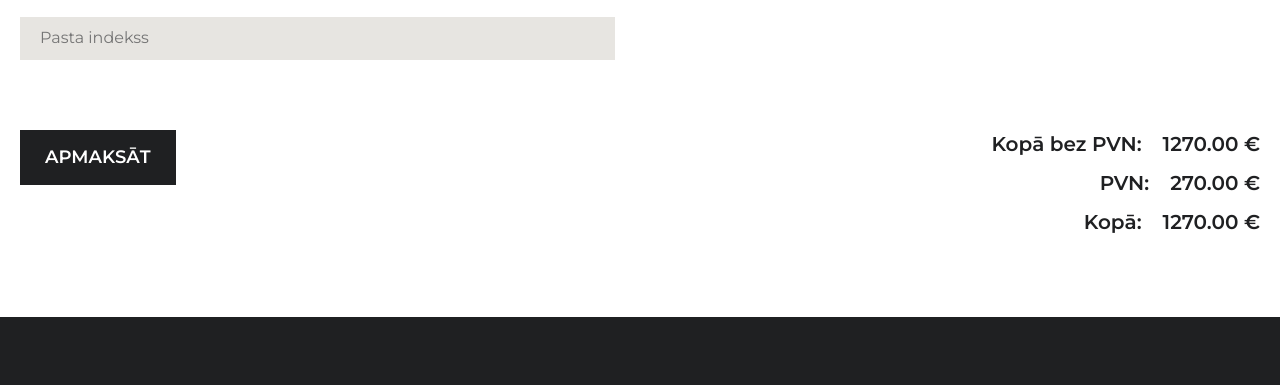
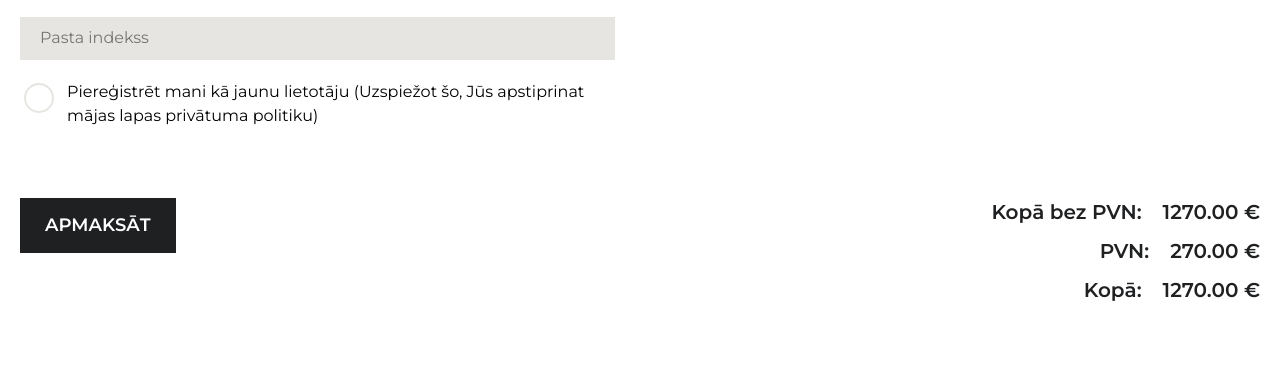
Before and after one commit to Ar4a0907/ergobirojs, a plain HTML site: page noformesana-fiz.html in a window 1280 px wide. Shown: the part 1584-1969 px from the top of the page. Drawn offline with nearby package versions, Linux system fonts and the light colour scheme.

Commit message:
Checkbox pievienošana noformēšanas lapai

```diff
--- a/noformesana-fiz.html
+++ b/noformesana-fiz.html
@@ -410,6 +410,10 @@
                                     <input type="text" id="region" name="region" placeholder="Novads" class="text-input">
                                     <input type="text" id="country" name="country" placeholder="Valsts" class="text-input">
                                     <input type="text" id="post-index" name="post-index" placeholder="Pasta indekss" class="text-input">
+                                    <label class="checkbox-wrap">
+                                        <input type="checkbox" name="registration" id="registaration">
+                                        Piereģistrēt mani kā jaunu lietotāju (Uzspiežot šo, Jūs apstiprinat mājas lapas privātuma politiku)
+                                    </label>
                                 </div>
                                 <div class="right">
                                     <h3>Piegādes veids:</h3>
```
Also changed, not shown: noformesana-jur.html (+4 -0 lines).
